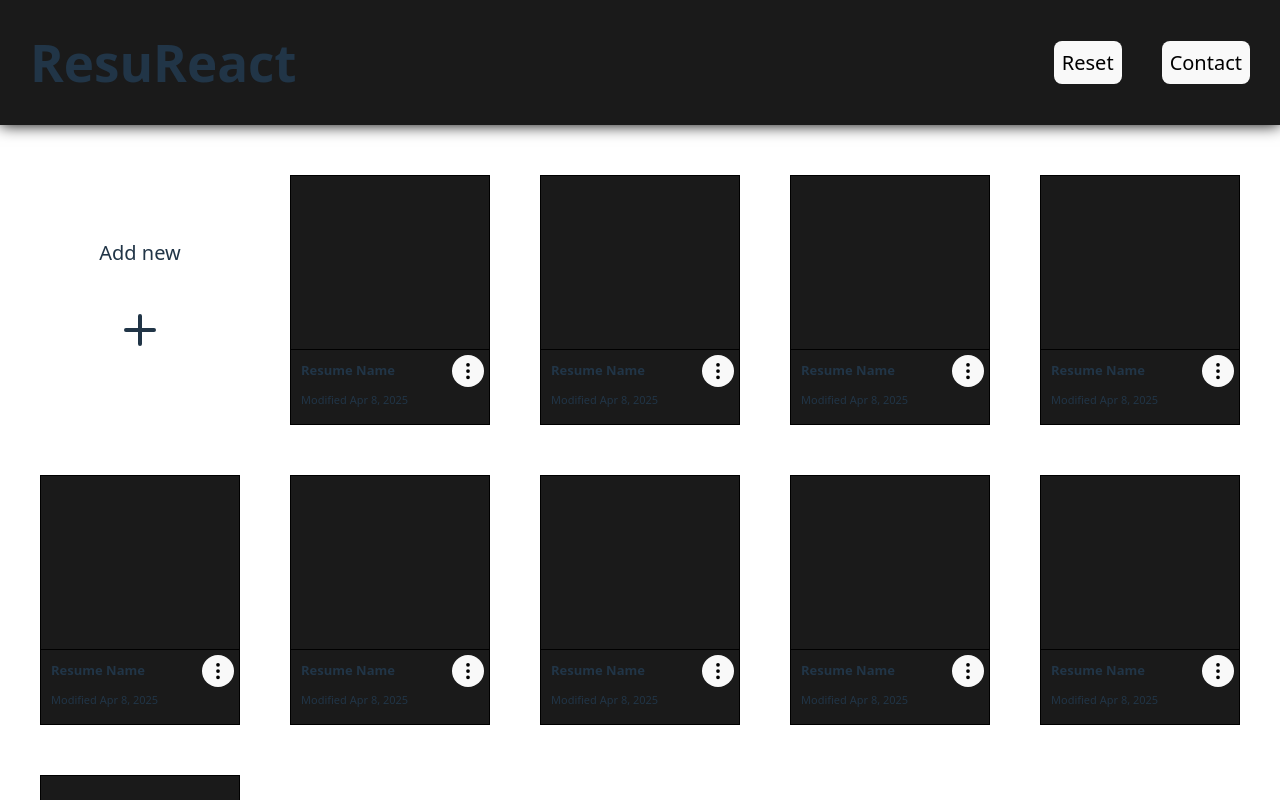
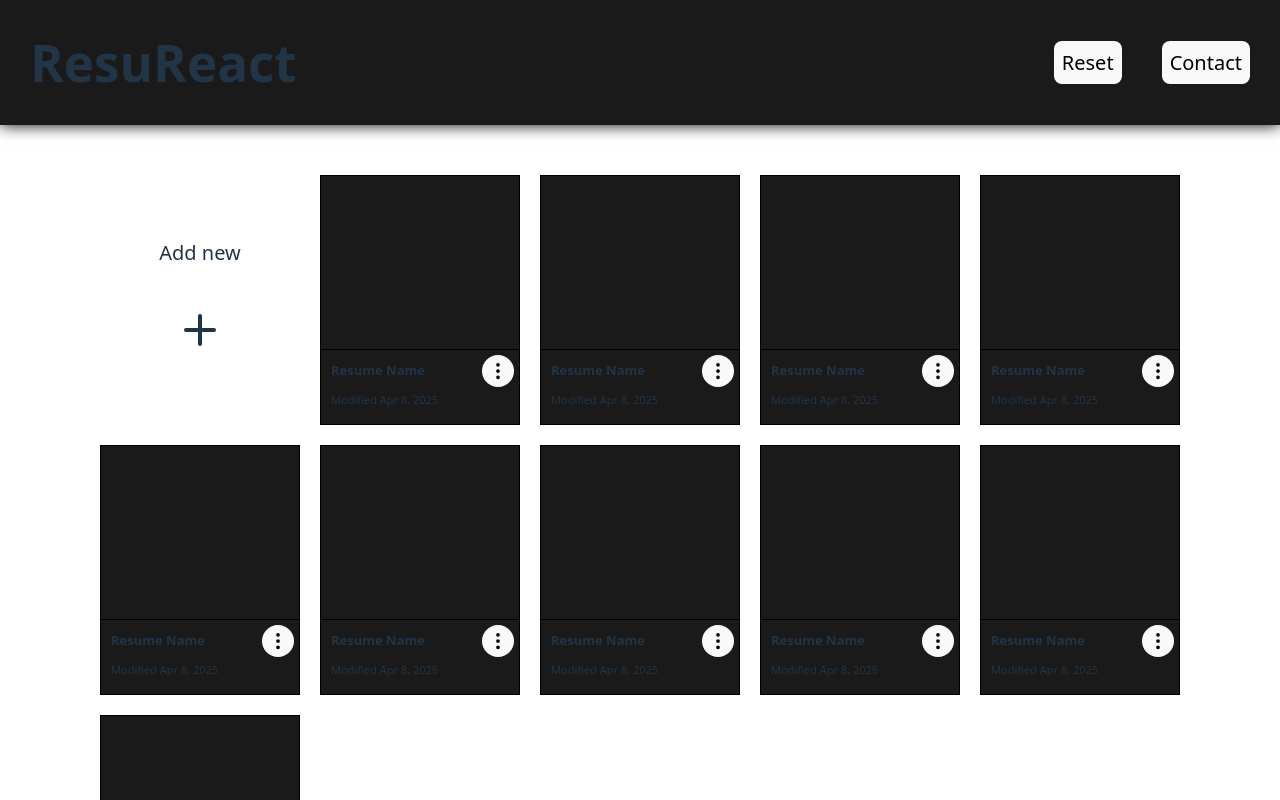
Before and after one commit to rtrevizo18/resuReact, a React (Vite) app: page / in a window 1280 px wide. Shown: the top 800 px of the page. Built offline with nearby package versions, Linux system fonts and the light colour scheme.

Commit message:
feat(index.css): modify grid styling on cards and make header position regular

```diff
--- a/src/index.css
+++ b/src/index.css
@@ -74,7 +74,6 @@ button:focus-visible {
 
 #header{
   box-sizing: border-box;
-  position: sticky;
   top:0;
   width: 100%;
   padding: 0px 30px;
@@ -106,13 +105,13 @@ button:focus-visible {
 #body{
   box-sizing: border-box;
   width: 100%;
-  padding: 50px;
+  padding: 50px 150px;
 }
 
 .resumes{
   display: grid;
-  grid-template-columns: repeat(5, 200px);
-  gap: 50px;
+  grid-template-columns: repeat(5, 1fr);
+  gap: 20px;
   place-items: center;
   justify-content: center;
 }
```
